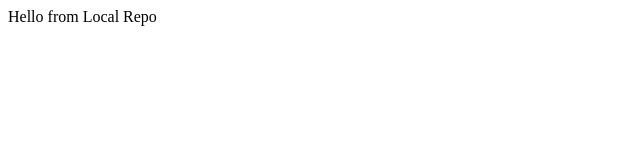
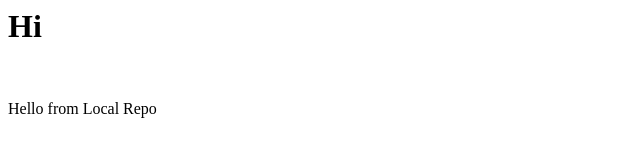
Before and after one commit to bilal-sakhawat-de/local-Repo, a plain HTML site: page index.html in a window 1280 px wide. Shown: the whole page, without its empty margins (0-640 px from the left). Drawn offline with Linux system fonts and the light colour scheme.

Commit message:
Adding a heading

```diff
--- a/index.html
+++ b/index.html
@@ -1 +1,3 @@
+<h1>Hi</h1>
+<br>
 <p>Hello from Local Repo</p>
```
